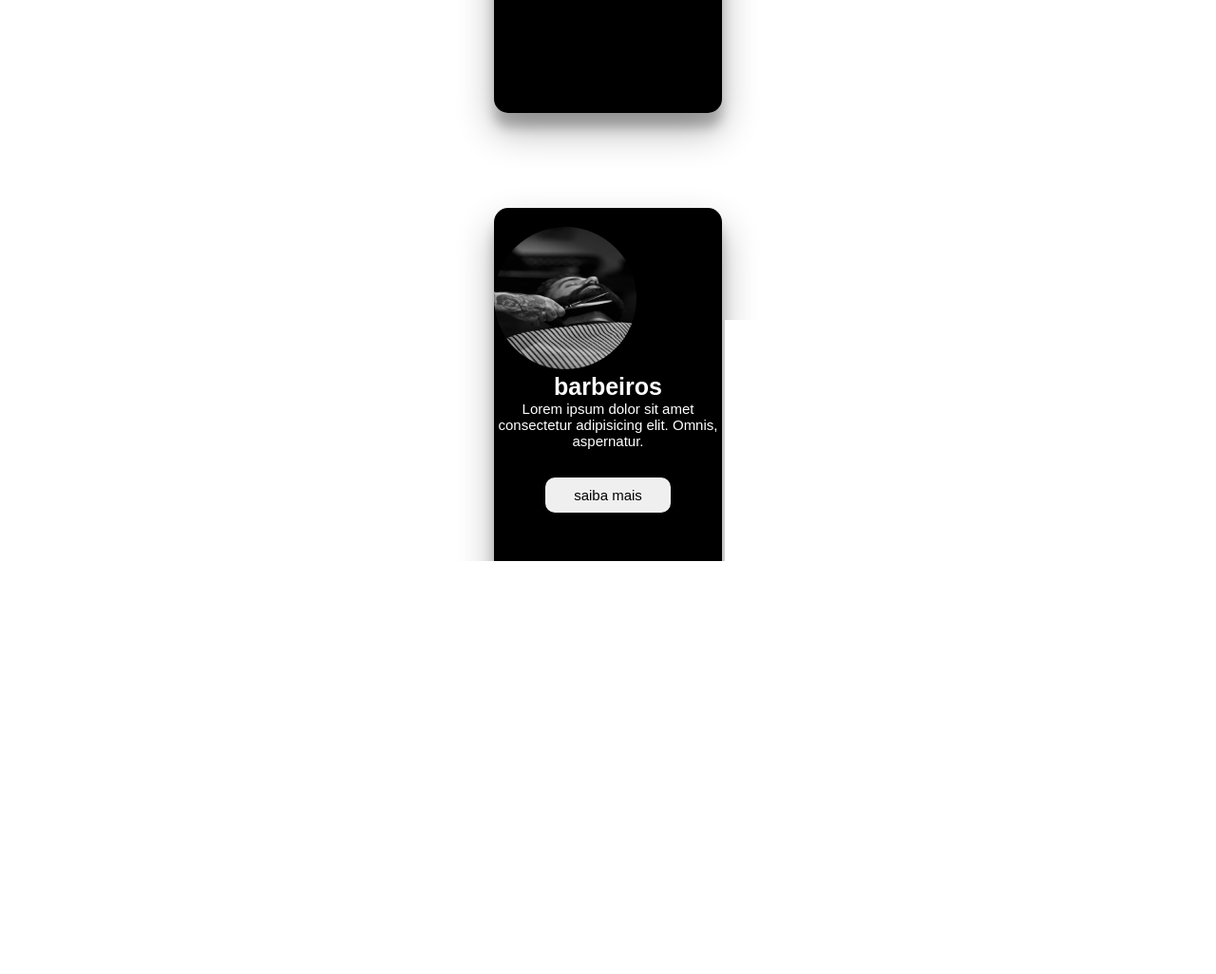
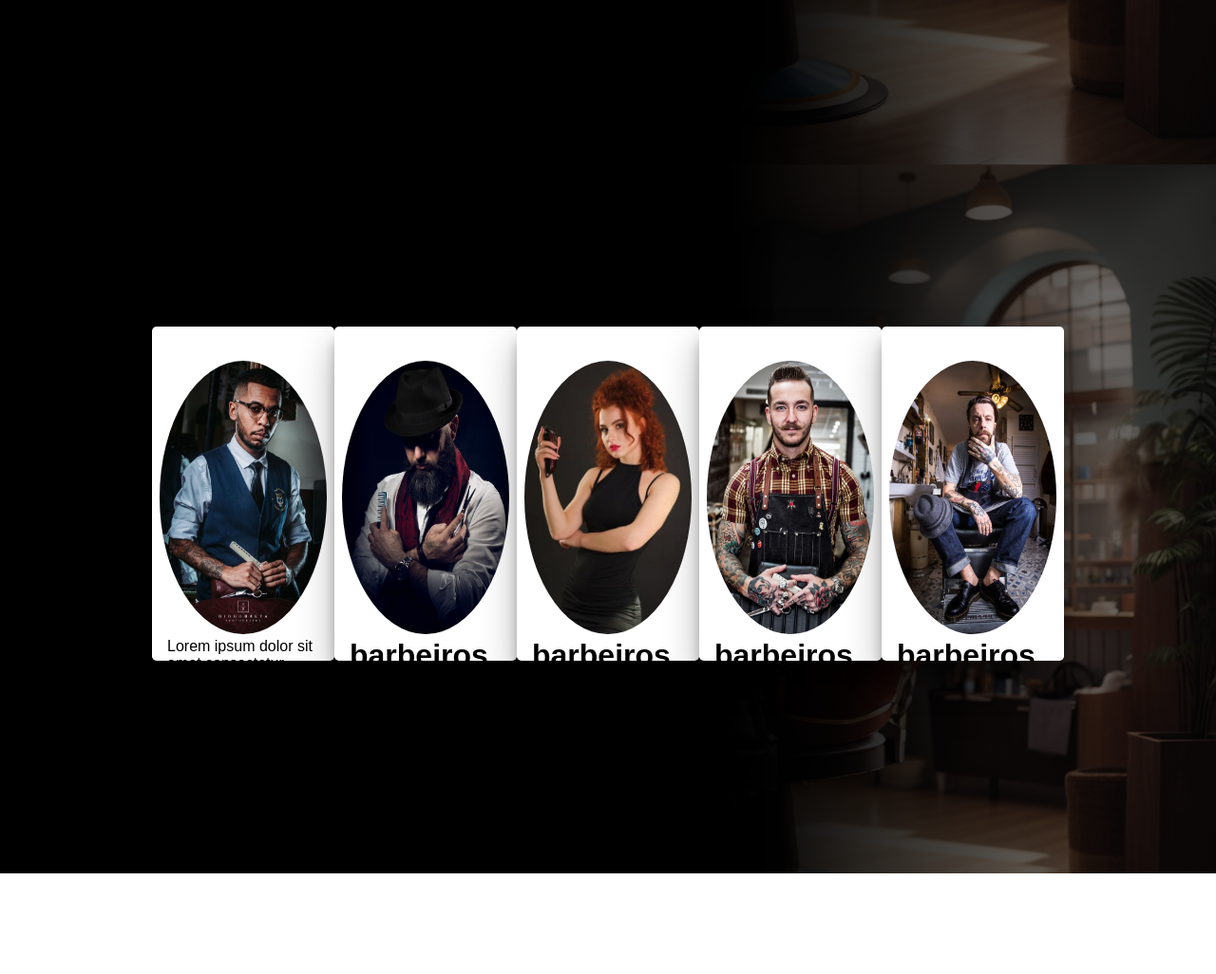
Before and after one commit to papaigato/Barbearia, a plain HTML site: page HTML/serviços.html in a window 1280 px wide. Shown: the part 680-1706 px from the top of the page at 95% size. After the commit the page ends 1600 px from the top, so only its background shows below. Drawn offline with Linux system fonts and the light colour scheme.

Commit message:
continuação na sala de aula

```diff
--- a/CSS/card.css
+++ b/CSS/card.css
@@ -1,35 +1,41 @@
-.card{
+/* .card {
   width: 240px;
   height: 450px;
+  display: flex;
+  flex-direction: column;
+  align-items: center;
   border-radius: 15px;
   margin-top: 100px;
   background-color: black;
-    box-shadow: rgba(0, 0, 0, 0.3) 0px 19px 38px, rgba(0, 0, 0, 0.22) 0px 15px 12px;
+  box-shadow: rgba(0, 0, 0, 0.3) 0px 19px 38px,
+    rgba(0, 0, 0, 0.22) 0px 15px 12px;
 }
 
-.container-card{
-    display: flex;
-    justify-content: center;
-
+.body_cards {
+  height: 100vr;
+  width: auto;
 }
 
-.mar{
+.container-card {
+  display: flex;
+}
+
+.mar {
   width: 150px;
   height: 150px;
   border-radius: 50%;
   margin-top: 20px;
-
 }
 
-.text-main{
+.text-main {
   text-align: center;
   color: white;
   font-size: 25px;
   font-weight: 600;
-    font-family:Arial, Helvetica, sans-serif;
+  font-family: Arial, Helvetica, sans-serif;
 }
 
-.desc{
+.desc {
   font-family: Arial, Helvetica, sans-serif;
   color: white;
   font-weight: 200;
@@ -37,7 +43,7 @@
   font-size: 15px;
 }
 
-.btn{
+.btn {
   padding: 10px 30px;
   font-family: Arial, Helvetica, sans-serif;
   font-size: 15px;
@@ -45,16 +51,53 @@
   border-radius: 10px;
   border: none;
   transition: 1s;
-
 }
 
-.btn:houver{
+.btn:houver {
   transition: 1s;
-
 }
 
-.button{
+.button {
   display: flex;
   justify-content: center;
   margin-top: 30px;
+} */
+
+section {
+  width: 100%;
+  height: 800px;
+  background-color: var(--background);
+  display: flex;
+  align-items: center;
+  justify-content: center;
+  flex-wrap: wrap;
 }
+
+.card {
+  width: 12em;
+  height: 22em;
+  display: flex;
+  flex-direction: column;
+  align-items: center;
+  padding: 1em;
+  overflow: hidden;
+  border-radius: 0.3em;
+  background-color: white;
+  box-shadow: rgba(0, 0, 0, 0.3) 0px 19px 38px,
+    rgba(0, 0, 0, 0.22) 0px 15px 12px;
+}
+
+.container-card {
+  height: 22em;
+  display: flex;
+  gap: 1em;
+}
+.mar {
+  max-width: 15em;
+  width: 11em;
+  height: 18em;
+  margin-bottom: 0.8em 0;
+  border-radius: 50%;
+ margin-top: 20px;
+
+}
--- a/CSS/style.css
+++ b/CSS/style.css
@@ -11,12 +11,40 @@ body {
   font-family: Arial, sans-serif;
   margin: 0;
   padding: 0;
+  background-image: linear-gradient(to right,#000000 60%, #0000008f 90%), url(../image/DreamShaper_v7_barbearia_backgraund_realist_1.jpg);
+  background-attachment: fixed;
+  background-repeat: no-repeat;
+  background-size: cover;
+
 }
 
 .container {
   max-width: 1200px;
   margin: 0 auto;
   padding: 20px;
+}
+
+.container h2{
+  color: white;
+}
+
+.container p{
+  color: white;
+}
+
+.localizacao h2{
+  color: white;
+}
+
+.localizacao p{
+  color: white;
+}
+
+.comentario h2{
+  color: white;
+}
+.comentario p {
+  color: white;
 }
 
 header {
--- a/HTML/serviços.html
+++ b/HTML/serviços.html
@@ -22,59 +22,121 @@
       </div>
     </section>
 
+    <section>
       <div class="container-card">
         <div class="card">
-        <div class="imagem">
-          <img class="mar" src="../image/Barbearia.jpg" alt="corte.">
+          <div class="imagem-card">
+            <img
+              class="mar"
+              src="../image/barbeiros/barbeiro01.jpg"
+              alt="corte."
+            />
           </div>
           <div class="texto">
-          <h2 class="text-main">barbeiros</h2>
-          <p class="desc">Lorem ipsum dolor sit amet consectetur adipisicing elit. Omnis, aspernatur.</p>
+            <h2 class="text-main"></h2>
+            <p class="desc">
+              Lorem ipsum dolor sit amet consectetur adipisicing elit. Omnis,
+              aspernatur.
+            </p>
           </div>
 
           <div class="button">
             <button type="button" class="btn">saiba mais</button>
-
+          </div>
+        </div>
       </div>
 
-      </div>
-    </div>
       <div class="container-card">
         <div class="card">
           <div class="imagem">
-          <img class="mar" src="../image/Barbearia.jpg" alt="corte.">
+            <img
+              class="mar"
+              src="../image/barbeiros/barbeiro02.jpg"
+              alt="corte."
+            />
           </div>
           <div class="texto">
             <h2 class="text-main">barbeiros</h2>
-          <p class="desc">Lorem ipsum dolor sit amet consectetur adipisicing elit. Omnis, aspernatur.</p>
+            <p class="desc">
+              Lorem ipsum dolor sit amet consectetur adipisicing elit. Omnis,
+              aspernatur.
+            </p>
           </div>
 
           <div class="button">
             <button type="button" class="btn">saiba mais</button>
-
+          </div>
+        </div>
       </div>
 
-      </div>
-    </div>
       <div class="container-card">
         <div class="card">
           <div class="imagem">
-          <img class="mar" src="../image/Barbearia.jpg" alt="corte.">
+            <img
+              class="mar"
+              src="../image/barbeiros/barbeiro03.jpg"
+              alt="corte."
+            />
           </div>
           <div class="texto">
             <h2 class="text-main">barbeiros</h2>
-          <p class="desc">Lorem ipsum dolor sit amet consectetur adipisicing elit. Omnis, aspernatur.</p>
+            <p class="desc">
+              Lorem ipsum dolor sit amet consectetur adipisicing elit. Omnis,
+              aspernatur.
+            </p>
           </div>
 
           <div class="button">
             <button type="button" class="btn">saiba mais</button>
-
           </div>
-
         </div>
       </div>
 
+      <div class="container-card">
+        <div class="card">
+          <div class="imagem">
+            <img
+              class="mar"
+              src="../image/barbeiros/barbeiro04.jpg"
+              alt="corte."
+            />
+          </div>
+          <div class="texto">
+            <h2 class="text-main">barbeiros</h2>
+            <p class="desc">
+              Lorem ipsum dolor sit amet consectetur adipisicing elit. Omnis,
+              aspernatur.
+            </p>
+          </div>
 
+          <div class="button">
+            <button type="button" class="btn">saiba mais</button>
+          </div>
+        </div>
+      </div>
 
+      <div class="container-card">
+        <div class="card">
+          <div class="imagem">
+            <img
+              class="mar"
+              src="../image/barbeiros/barbeiro05.jpg"
+              alt="corte."
+            />
+          </div>
+          <div class="texto">
+            <h2 class="text-main">barbeiros</h2>
+            <p class="desc">
+              Lorem ipsum dolor sit amet consectetur adipisicing elit. Omnis,
+              aspernatur.
+            </p>
+          </div>
+
+          <div class="button">
+            <button type="button" class="btn">saiba mais</button>
+          </div>
+        </div>
+      </div>
+    </section>
   </body>
 </html>
```
Also changed, not shown: index.html (+19 -4 lines), image/DreamShaper_v7_barbearia_backgraund_realist_1.jpg (added), image/barbeiros/057414f40af6b18ffcd103e07f74d663.jpg (deleted), image/barbeiros/3e2ecb98deb660e914e5684787e583c9.jpg (deleted), image/barbeiros/45db1f2eb3ce0d419da563fe28de48db.jpg, image/barbeiros/53d05d2146a58db4115d53c37e0c2444.jpg (deleted), image/barbeiros/barbeiro01.jpg (added), image/barbeiros/barbeiro02.jpg (added), image/barbeiros/barbeiro03.jpg (added), image/barbeiros/barbeiro04.jpg (added), image/barbeiros/barbeiro05.jpg (added), image/barbeiros/f4ed6e64449c752bf891341d93a2fc90.jpg (deleted), image/barbeiros/ff880b900b37d1fbbbcf4e8bacfbf776.jpg (deleted). Lines whose indentation alone changed are shown as unchanged.
